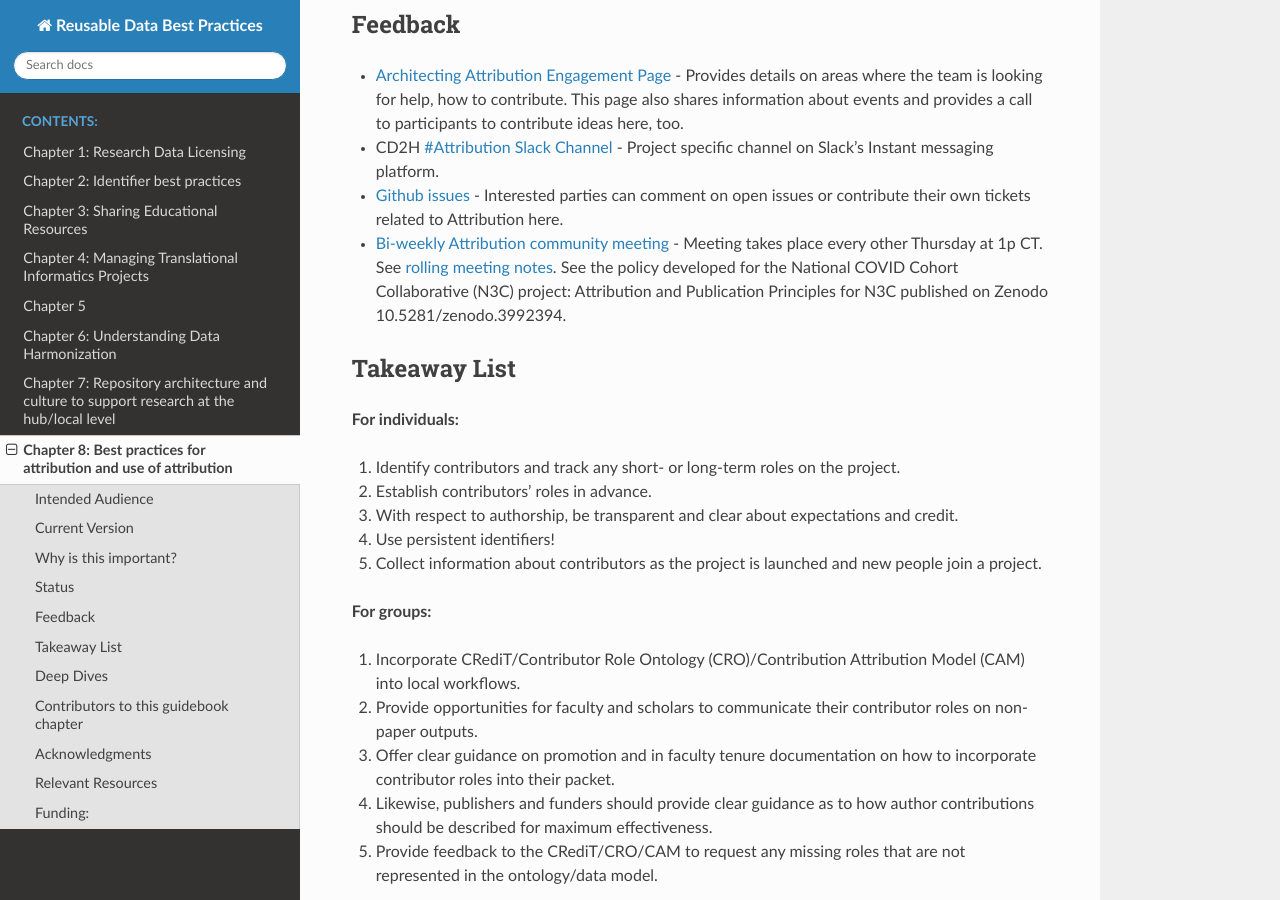
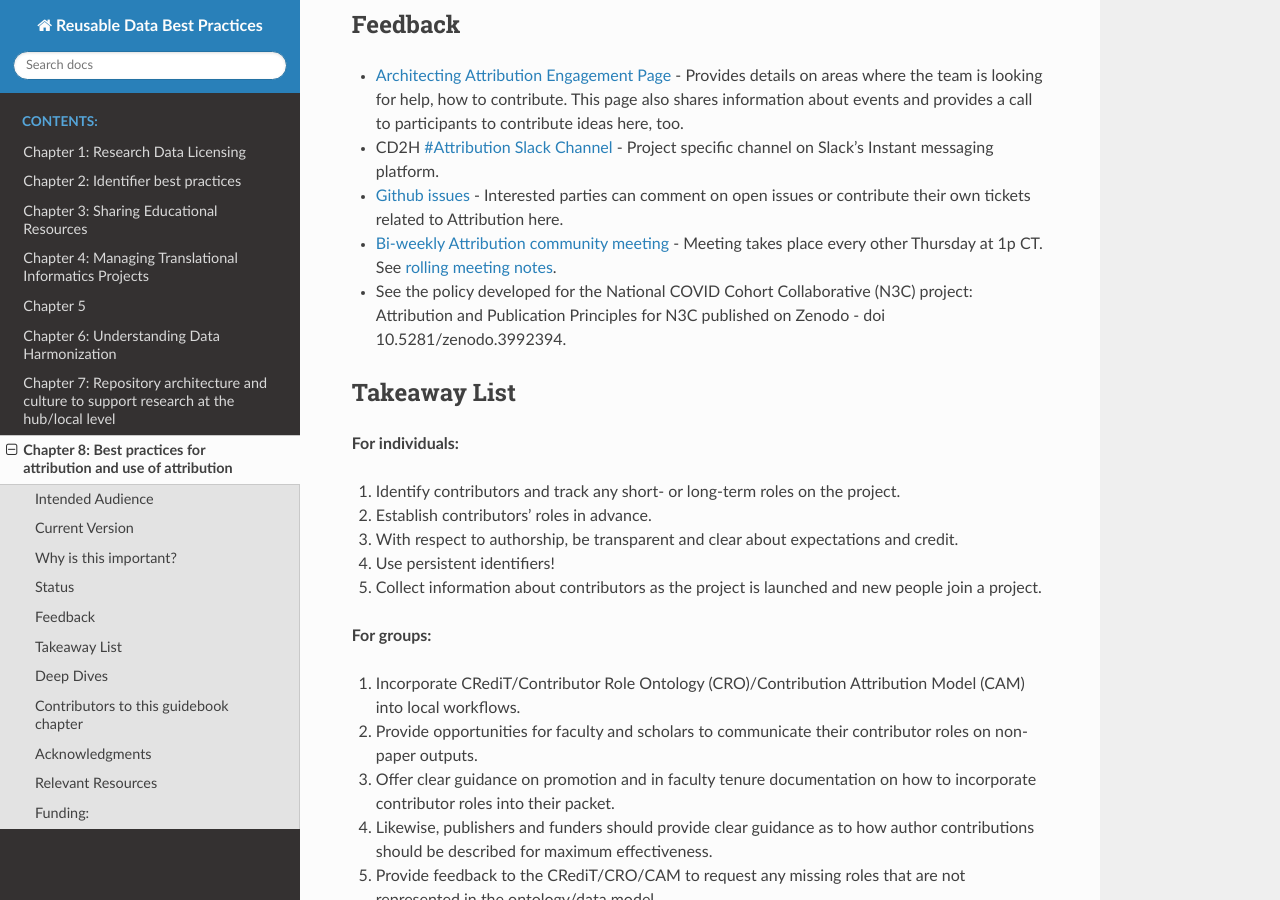
Before and after one commit to data2health/informatics-playbook, a Sphinx documentation site: the page built from docs/chapters/chapter_8.md, in a window 1280 px wide and 900 px high, scrolled down 1109 px. Built offline with Sphinx 7.4.7 and the Read the Docs theme 2.0.0, drawn with Linux system fonts in a browser that asks for light colours.

Commit message:
Update chapter_8.md

```diff
--- a/docs/chapters/chapter_8.md
+++ b/docs/chapters/chapter_8.md
@@ -24,7 +24,7 @@ The Contributor Attribution Model is currently under development [here](https://
 * CD2H [#Attribution Slack Channel](https://app.slack.com/client/T4SPTQGE7) - Project specific channel on Slack’s Instant messaging platform.
 * [Github issues](https://github.com/data2health/architecting_attribution/issues) - Interested parties can comment on open issues or contribute their own tickets related to Attribution here.
 * [Bi-weekly Attribution community meeting](https://docs.google.com/document/d/1roCSKBUCwGYPez_Yp0SLdnkuc71POrq57wh4LDllJnA/edit) - Meeting takes place every other Thursday at 1p CT.  See [rolling meeting notes](https://docs.google.com/document/d/1roCSKBUCwGYPez_Yp0SLdnkuc71POrq57wh4LDllJnA/edit).
-See the policy developed for the National COVID Cohort Collaborative (N3C) project: Attribution and Publication Principles for N3C published on Zenodo 10.5281/zenodo.3992394.
+* See the policy developed for the National COVID Cohort Collaborative (N3C) project: Attribution and Publication Principles for N3C published on Zenodo - doi 10.5281/zenodo.3992394.
 
 ## Takeaway List
 
```
